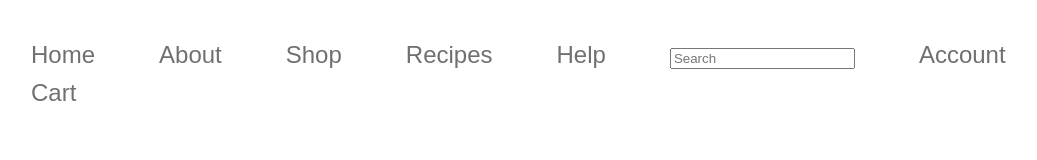
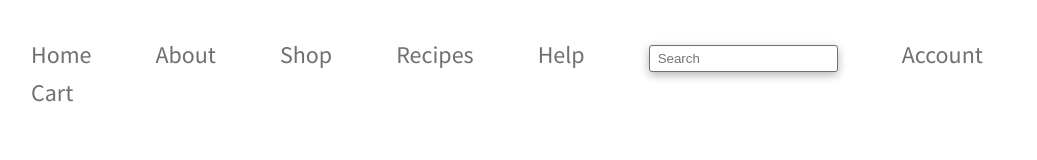
Before and after one commit to Arguel/Morfi, a plain HTML site: page public/About/About-us.html in a window 1280 px wide. Shown: the whole page, without its empty margins (129-1166 px from the left). Drawn offline with Linux system fonts and the light colour scheme.

Commit message:
font added

```diff
--- a/public/About/About-us.html
+++ b/public/About/About-us.html
@@ -6,6 +6,8 @@
   <meta name="viewport" content="width=device-width">
   <title>About us</title>
   <link rel="stylesheet" href="../../src/index.css" type="text/css">
+  <link rel="preconnect" href="https://fonts.gstatic.com">
+  <link href="https://fonts.googleapis.com/css2?family=Source+Sans+Pro:wght@200;400&display=swap" rel="stylesheet">
 </head>
 
 <body>
@@ -17,7 +19,7 @@
         <li class="menubar-nav-item"><a class="menubar-a subtitle" href="../Shop/Shop.html">Shop</a></li>
         <li class="menubar-nav-item"><a class="menubar-a subtitle" href="../Recipes/Recipes.html">Recipes</a></li>
         <li class="menubar-nav-item"><a class="menubar-a subtitle" href="../Help/Help.html">Help</a></li>
-        <li class="menubar-nav-item"><input type="text" placeholder="Search"></li>
+        <li class="menubar-nav-item"><input class="searchbar" type="text" name="searchbar" placeholder="Search"></li>
         <li class="menubar-nav-item"><a class="menubar-a subtitle" href="../Account/Account.html">Account</a></li>
         <li class="menubar-nav-item"><a class="menubar-a subtitle" href="../Cart/Cart.html">Cart</a></li>
       </ul>
```
Also changed, not shown: public/Account/Account.html (+3 -1 lines), public/Cart/Cart.html (+3 -1 lines), public/Help/Help.html (+3 -1 lines), public/Recipes/Recipes.html (+3 -1 lines), public/Shop/Shop.html (+3 -1 lines).
